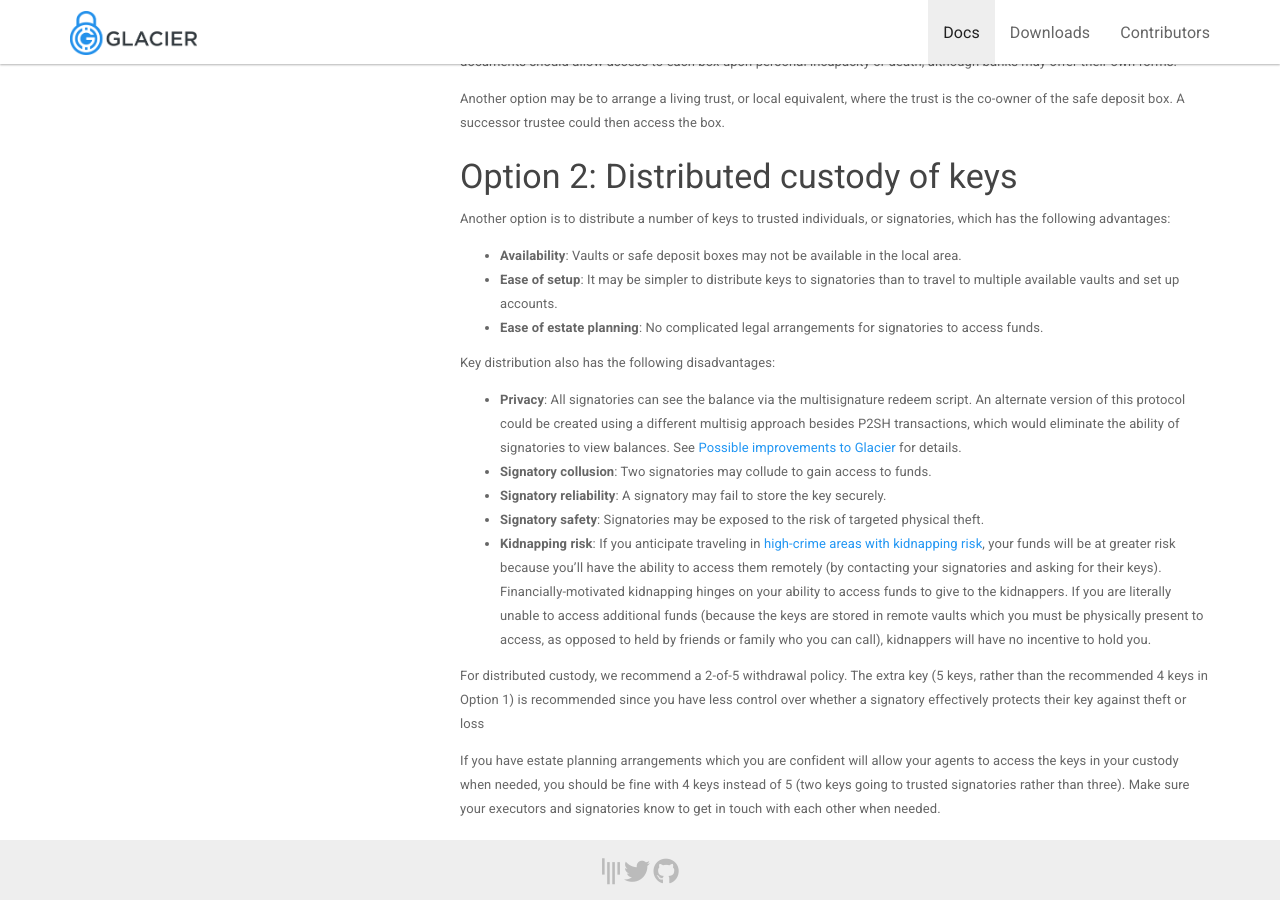
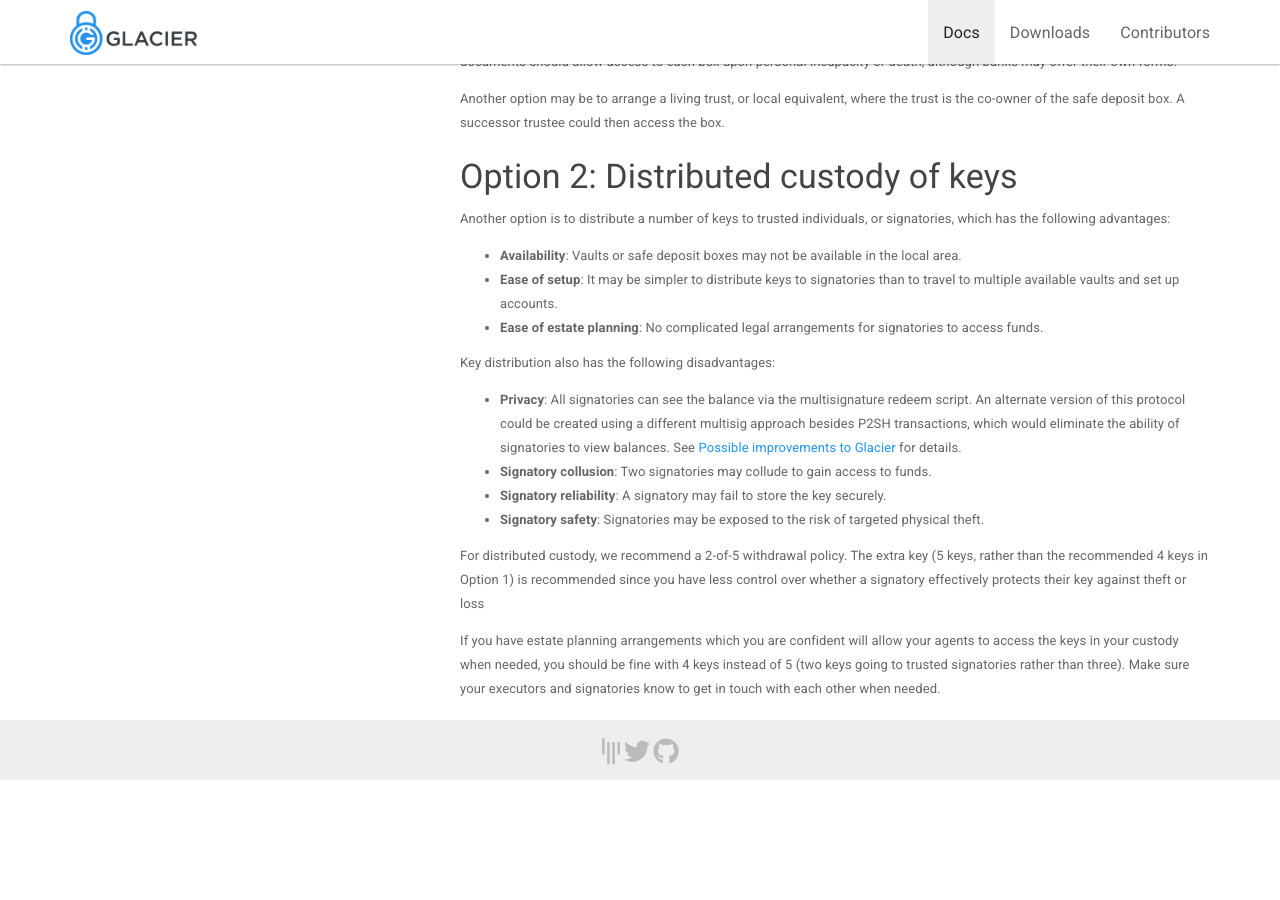
Before and after one commit to GlacierProtocol/glacierprotocol.github.io, a Jekyll site: the page built from _docs/overview/multi-signature-security.md, in a window 1280 px wide and 900 px high, scrolled down 1463 px. Built offline with Jekyll 4.4.1, drawn with Linux system fonts in a browser that asks for light colours; nearby versions of some CDN libraries; after the commit the page ends 2243 px from its top, so only the background shows below that.

Commit message:
Kidnapping risk- relies on kidnapper believing/understanding explanation
More likely to increase chance of death when funds cannot be provided

```diff
--- a/_docs/overview/multi-signature-security.md
+++ b/_docs/overview/multi-signature-security.md
@@ -92,16 +92,6 @@ view balances. See [Possible improvements to Glacier](/docs/extend/improvements#
 * **Signatory collusion**: Two signatories may collude to gain access to funds.
 * **Signatory reliability**: A signatory may fail to store the key securely.
 * **Signatory safety**: Signatories may be exposed to the risk of targeted physical theft.
-* **Kidnapping risk**: If you anticipate traveling in
-[high-crime areas with kidnapping risk](http://www.nytimes.com/2012/05/03/business/kidnapping-becomes-a-growing-travel-risk.html),
-your funds will be at greater risk because you'll
-have the ability to access them remotely (by contacting your signatories and
-asking for their keys).
-Financially-motivated kidnapping hinges on your ability to access funds to give
-to the kidnappers. If you are literally unable to access additional funds
-(because the keys are stored in remote vaults which you must be physically
-present to access, as opposed to held by friends or family who you can call),
-kidnappers will have no incentive to hold you.
 
 For distributed custody, we recommend a 2-of-5 withdrawal policy. The extra key
 (5 keys, rather than the recommended
```
